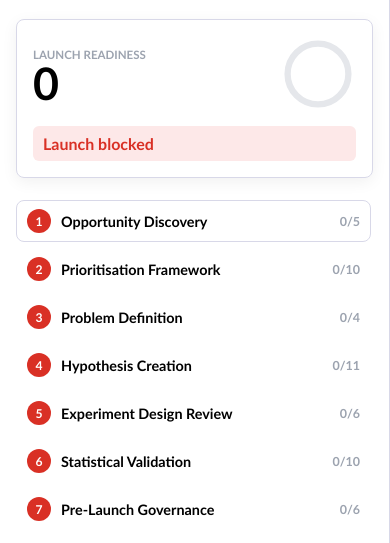
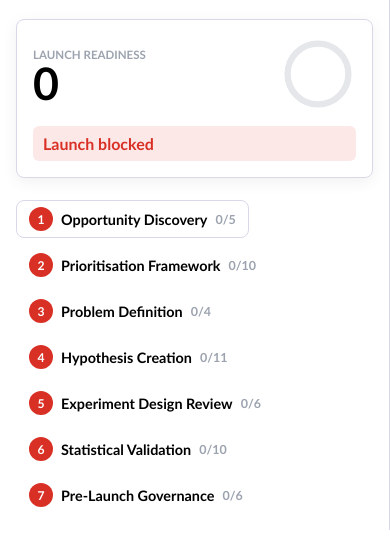
Before and after one commit to AlemuBLC/blc-experiment-test-design, a plain HTML site: page index.html in a window 390 px wide. Shown: the part 88-631 px from the top of the page. Drawn offline with Linux system fonts and the light colour scheme.

Commit message:
Shrink mobile step-nav buttons to fit content instead of stretching to fill grid rows

```diff
--- a/index.html
+++ b/index.html
@@ -812,8 +812,24 @@ select:focus {
   }
 
   .step-nav {
-    grid-template-columns: repeat(auto-fit, minmax(210px, 1fr));
+    display: flex;
+    flex-wrap: wrap;
+    gap: 8px;
     max-height: none;
+    overflow: visible;
+  }
+
+  .step-btn {
+    display: inline-flex;
+    align-items: center;
+    gap: 8px;
+    width: auto;
+    min-height: 34px;
+    padding: 6px 12px;
+  }
+
+  .step-name {
+    white-space: nowrap;
   }
 
   .content-grid,
```
